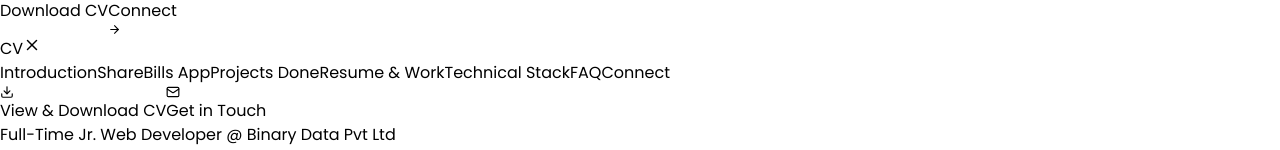
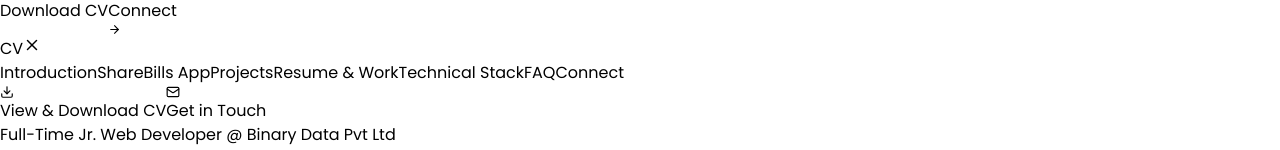
Before and after one commit to Taranveer178/portfolio, a React (Vite) app: page / in a window 1280 px wide. Both pictures are taken after a click on the button 32 px from the left and 555 px from the top of the page. Shown: the part 510-660 px from the top of the page. Built offline with nearby package versions, Linux system fonts and the light colour scheme; a web font is replaced by a local one.

Commit message:
updated menu

```diff
--- a/src/App.jsx
+++ b/src/App.jsx
@@ -722,7 +722,7 @@ export default function App() {
               {[
                 { label: 'Introduction', id: 'top' },
                 { label: 'ShareBills App', id: 'mobile-showcase' },
-                { label: 'Projects Done', id: 'projects' },
+                { label: 'Projects', id: 'projects' },
                 { label: 'Resume & Work', id: 'resume' },
                 { label: 'Technical Stack', id: 'skills' },
                 { label: 'FAQ', id: 'faq' },
```
